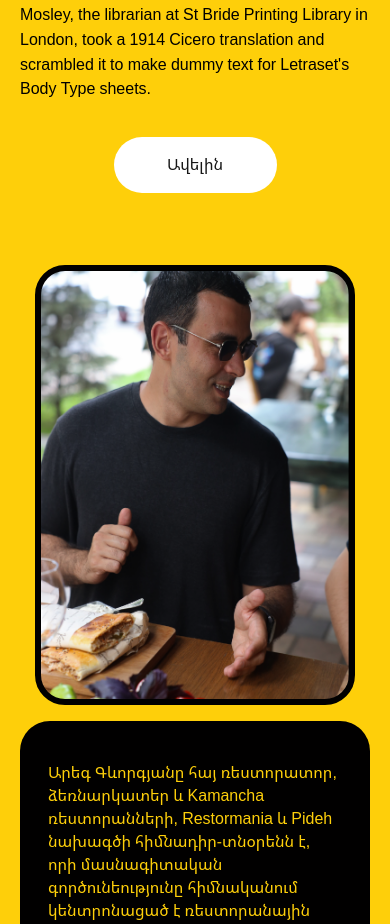
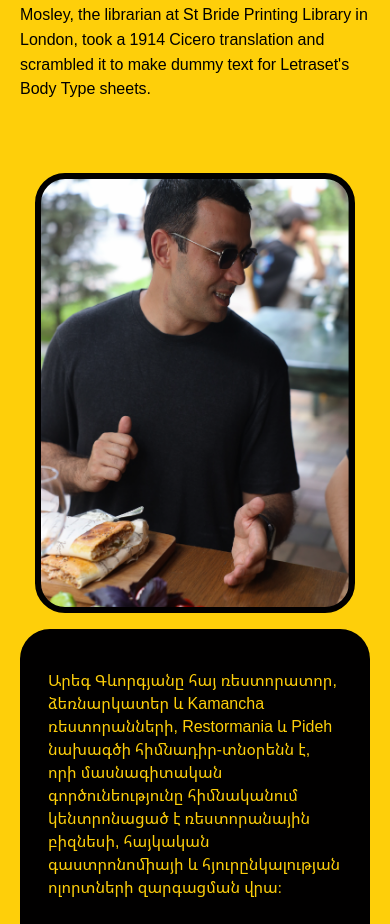
Before and after one commit to neetrino/restormania, a Next.js app: page / in a window 390 px wide. Shown: the part 2322-3246 px from the top of the page. Built offline with nearby package versions, Linux system fonts and the light colour scheme.

Commit message:
Remove unused CTA button from AboutSection component and clean up related styles in AboutSection.module.css for improved clarity and maintainability.

```diff
--- a/src/components/about/AboutSection.module.css
+++ b/src/components/about/AboutSection.module.css
@@ -51,11 +51,6 @@
   max-width: 621px;
 }
 
-.cta {
-  align-self: flex-start;
-  margin-top: 8px;
-}
-
 @media (max-width: 960px) {
   .section {
     padding: 32px 20px 56px;
@@ -73,8 +68,4 @@
   .copy {
     padding-top: 0;
   }
-
-  .cta {
-    align-self: center;
-  }
 }
--- a/src/components/about/AboutSection.tsx
+++ b/src/components/about/AboutSection.tsx
@@ -1,5 +1,4 @@
 import Image from "next/image";
-import { PillLink } from "@/components/ui/PillLink";
 import styles from "./AboutSection.module.css";
 
 const ABOUT_PARAGRAPH_HY =
@@ -28,9 +27,6 @@ export function AboutSection() {
         <div className={styles.copy}>
           <p className={styles.text}>{ABOUT_PARAGRAPH_HY}</p>
           <p className={styles.text}>{ABOUT_PARAGRAPH_EN}</p>
-          <PillLink href="#founder" size="md" className={styles.cta}>
-            Ավելին
-          </PillLink>
         </div>
       </div>
     </section>
```
